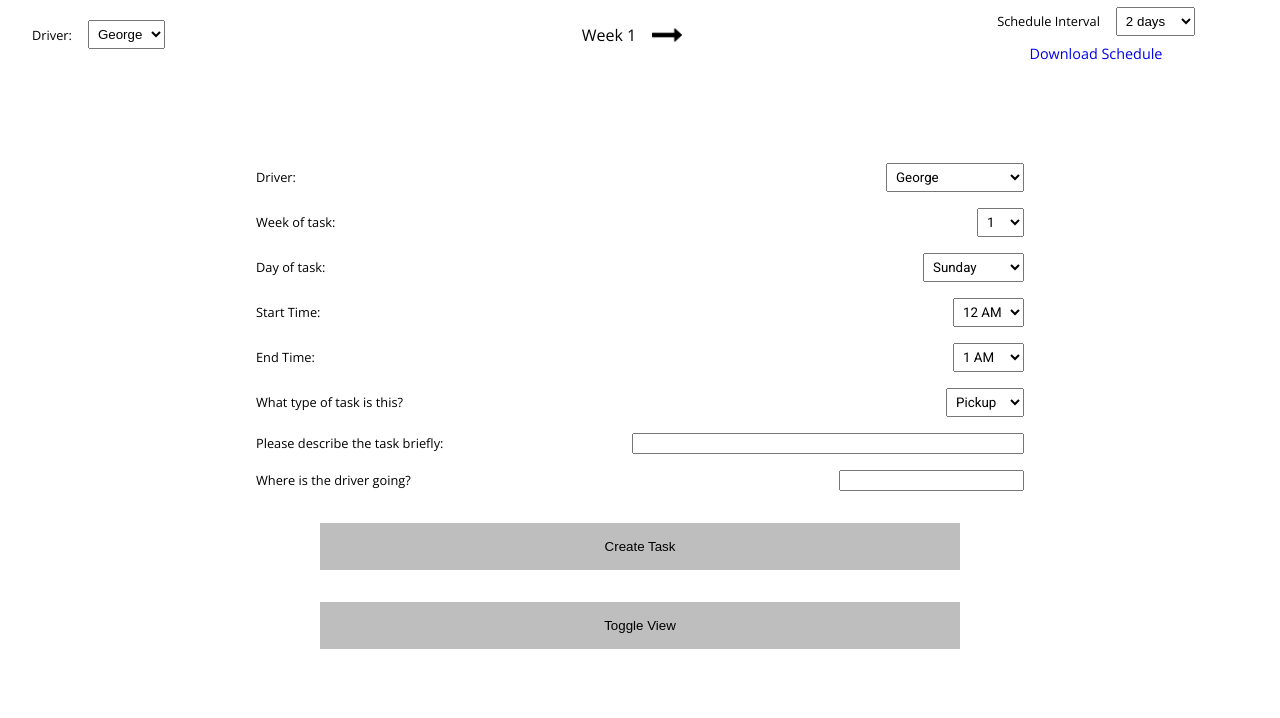
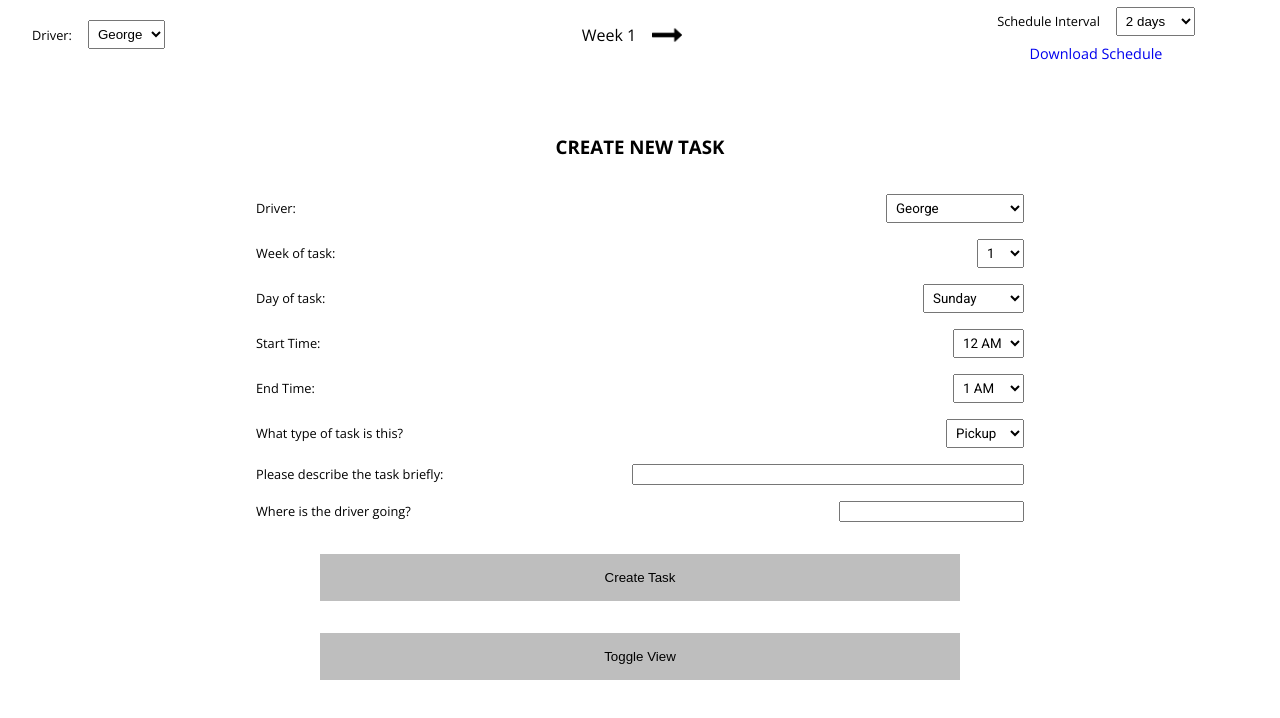
Before and after one commit to kevinconvery/scheduler-app, a React (Create React App) app: page / in a window 1280 px wide. Both pictures are taken after a click on the element 269 px from the left and 156 px from the top of the page. Shown: the top 718 px of the page. Built offline with nearby package versions, Linux system fonts and the light colour scheme.

Commit message:
move headers into conditional renders

```diff
--- a/src/components/Modal/CreateModal/CreateModal.css
+++ b/src/components/Modal/CreateModal/CreateModal.css
@@ -12,6 +12,10 @@
   animation-duration: 1.5s;
   animation-name: slidein;
   animation-iteration-count: 1;
+}
+
+.CreateModal h3 {
+  text-align: center;
 }
 
 @keyframes slidein {
--- a/src/components/Modal/CreateModal/CreateModal.js
+++ b/src/components/Modal/CreateModal/CreateModal.js
@@ -29,11 +29,12 @@ const CreateModal = props => {
 
   return (
     <div className="CreateModal">
-      {errorModalVisible || (
-        <form
-          className="create-item-form"
-          onSubmit={handleCreateItemSubmit}
-        >
+    {errorModalVisible || (
+      <form
+      className="create-item-form"
+      onSubmit={handleCreateItemSubmit}
+      >
+        <h3>CREATE NEW TASK</h3>
           <div className="form-field">
             <label htmlFor="driver">Driver:</label>
             <select
--- a/src/components/Modal/EditModal/EditModal.css
+++ b/src/components/Modal/EditModal/EditModal.css
@@ -2,7 +2,6 @@
 
 .EditModal {
   display: flex;
-  padding-top: 2rem;
   width: 80%;
   height: 90vh;
   align-items: center;
@@ -12,6 +11,10 @@
   animation-duration: 1.5s;
   animation-name: slidein;
   animation-iteration-count: 1;
+}
+
+.EditModal h3 {
+  text-align: center;
 }
 
 @keyframes slidein {
--- a/src/components/Modal/EditModal/EditModal.js
+++ b/src/components/Modal/EditModal/EditModal.js
@@ -35,11 +35,12 @@ const EditModal = props => {
 
   return (
     <div className="EditModal">
-      {errorModalVisible || (
-        <form
-          className="edit-item-form"
-          onSubmit={handleUpdateItemSubmit}
-        >
+    {errorModalVisible || (
+      <form
+        className="edit-item-form"
+        onSubmit={handleUpdateItemSubmit}
+      >
+        <h3>UPDATE/DELETE TASK</h3>
           <div className="form-field">
             <label htmlFor="driver">Driver:</label>
             <select
```
